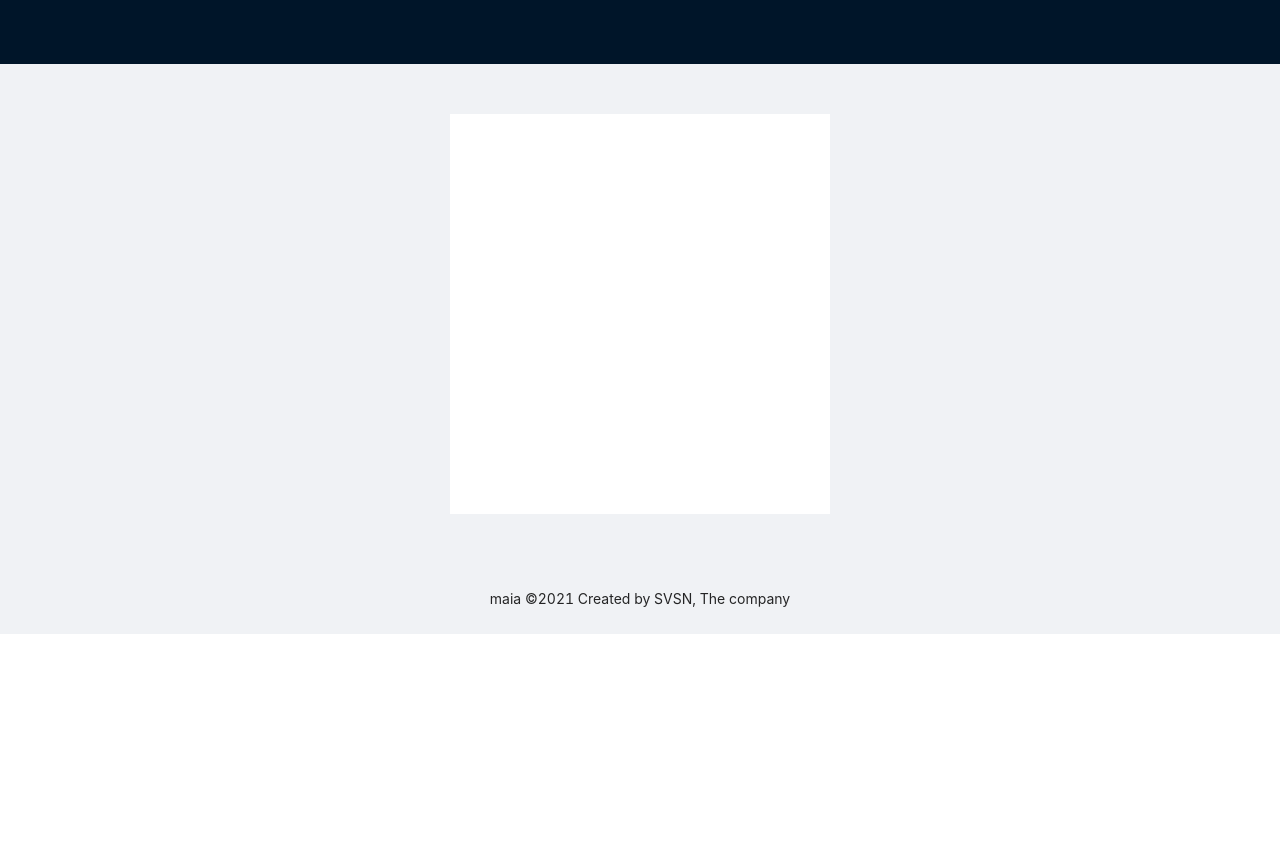
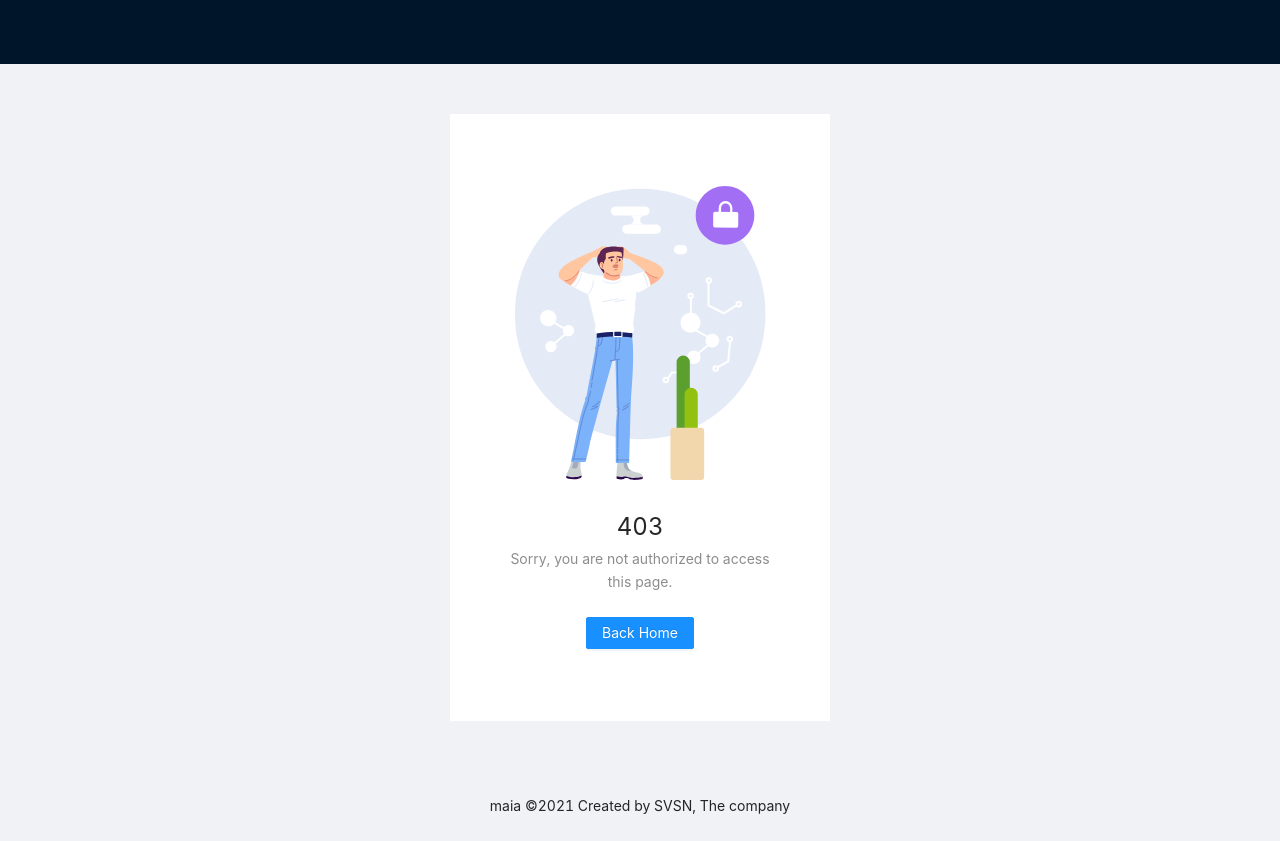
Before and after one commit to W17713/maia, a React (Create React App) app in the folder maia_webclient/client/: page /home in a window 1280 px wide. Before the commit the page ends 800 px from the top, so only its background shows below. Built offline with nearby package versions, Linux system fonts and the light colour scheme.

Commit message:
Add redirection to unauthorized and non-existent paths
Added error 403 and 404 pages and redirected from / to /home after login

```diff
--- a/maia_webclient/client/src/App.js
+++ b/maia_webclient/client/src/App.js
@@ -11,6 +11,8 @@ import Homeview from './components/component.home'
 import NormalSignupForm from './components/component.signup';
 import NormalLoginForm from './components/component.login';
 import session from "express-session";
+import Error403 from './components/component.403'
+import Error404 from './components/component.404'
 const { Header, Footer,Content } = Layout;
 
 
@@ -70,9 +72,14 @@ class App extends Component
               <Row>
                 <Col span={24}>
                   <Layout className="layout">
-                    <Head/>
-                      <Homeview/>
-                      <Foot/>
+                    <Switch>
+                      <Redirect exact from='/' to='/home'/>
+                      <Route exact path="/home">
+                        <Head/>
+                        <Homeview/>
+                        <Foot/>
+                      </Route>
+                    </Switch>
                   </Layout>
                 </Col>
               </Row>
@@ -92,12 +99,22 @@ class App extends Component
                   <div className="site-layout-content">
                     <Switch>
                       <Route exact path="/">
+                        <Redirect to='/login'/>
+                      </Route>
+                      <Route  path="/signup">
+                          <NormalSignupForm/>
+                      </Route>
+                      <Route  path="/login">
                         <InformationBlock />
                         <NormalLoginForm appcallback={this.recieveloginstate}/>
                       </Route>
-                      <Route path="/signup">
-                          <NormalSignupForm/>
+                      <Route  path="/home">
+                        <Error403 />
                       </Route>
+                      <Route  path="/*">
+                        <Error404 />
+                      </Route>
+
                     </Switch>
                   </div>
                 </Content>
--- /dev/null
+++ b/maia_webclient/client/src/components/component.403.js
@@ -0,0 +1,19 @@
+import React from 'react'
+import { Result, Button } from 'antd';
+import Error404 from './component.404';
+
+const redirect = () =>{
+    window.location.href='/'
+}
+const Error403 = () =>{
+    return (
+        <Result
+    status="403"
+    title="403"
+    subTitle="Sorry, you are not authorized to access this page."
+    extra={<Button type="primary" onClick={redirect}>Back Home</Button>}
+  />
+    )
+}
+
+export default Error403;
--- /dev/null
+++ b/maia_webclient/client/src/components/component.404.js
@@ -0,0 +1,19 @@
+import React from 'react'
+import { Result, Button } from 'antd';
+
+const redirect = () =>{
+    window.location.href='/'
+}
+
+const Error404 = () =>{
+    return (
+        <Result
+        status="404"
+        title="404"
+        subTitle="Sorry, the page you visited does not exist."
+        extra={<Button type="primary" onClick={redirect}>Back Home</Button>}
+      />
+    )
+}
+
+export default Error404;
```
